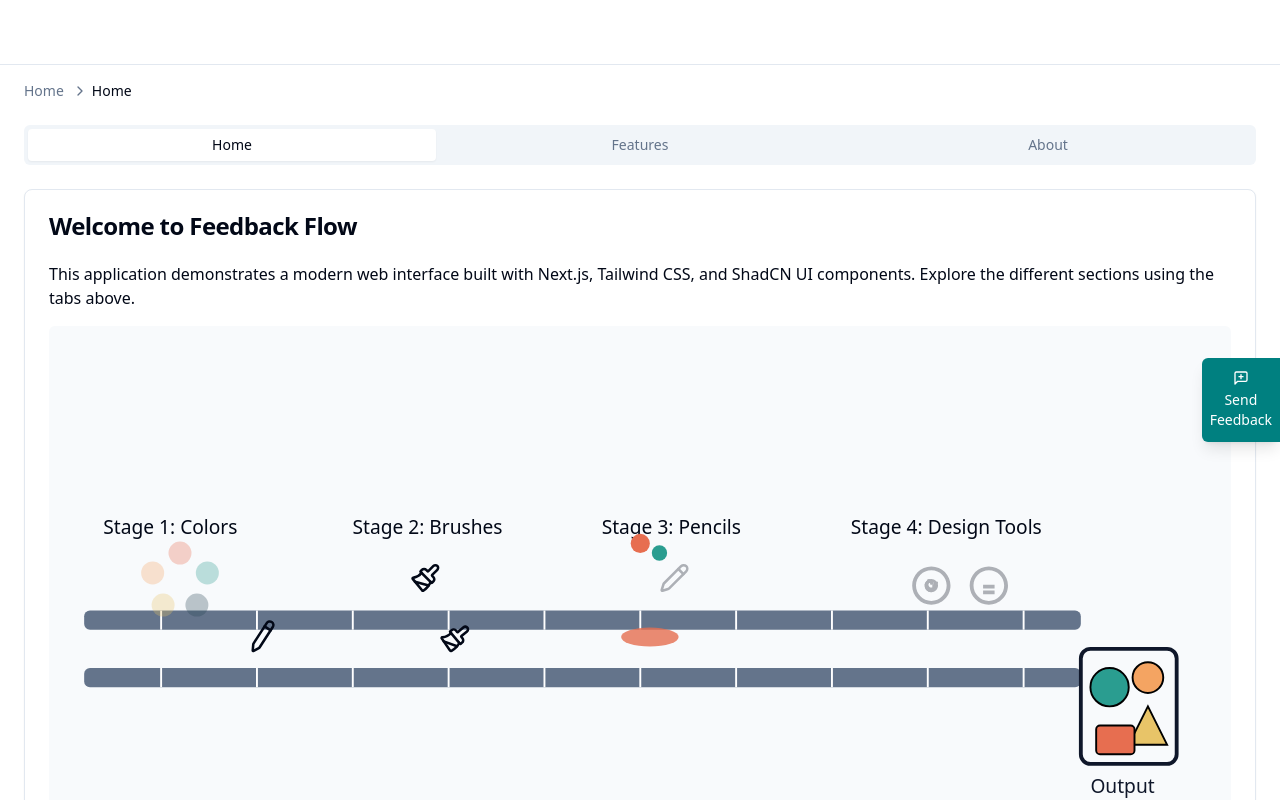
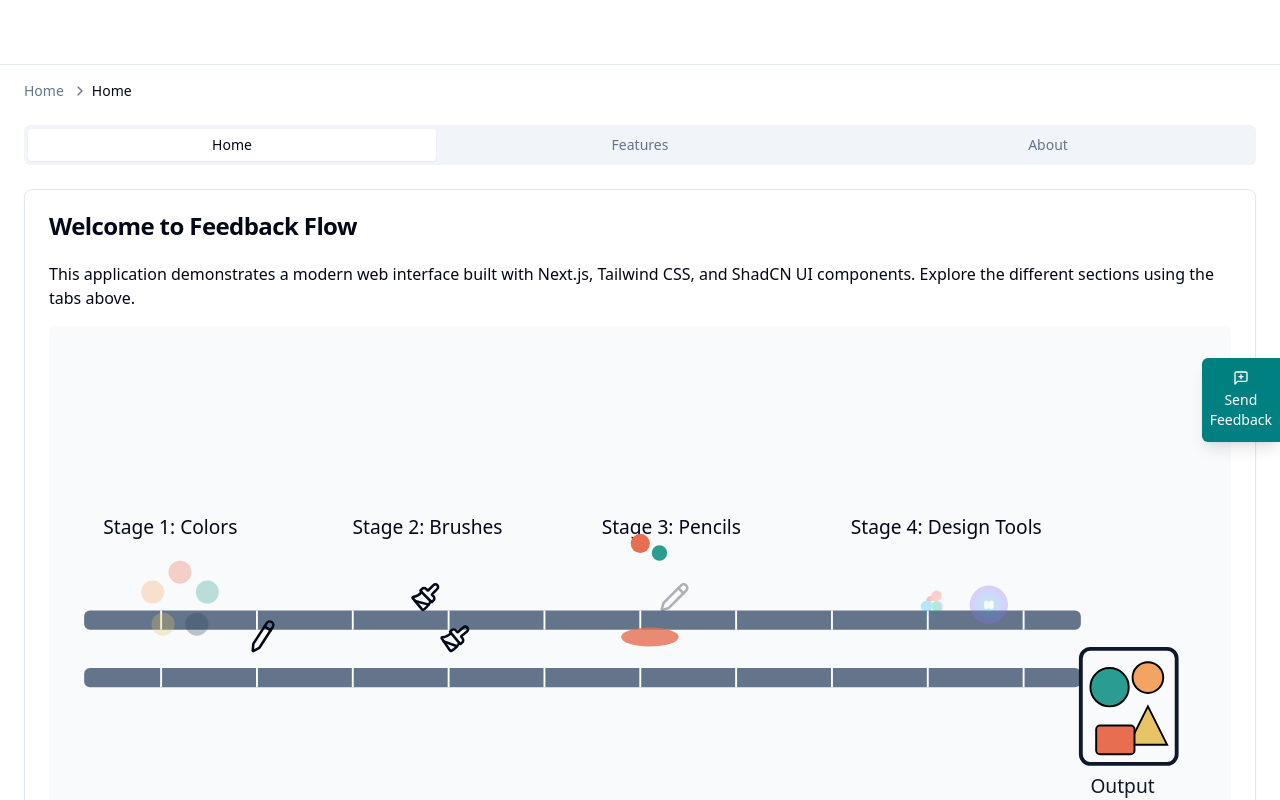
Before and after one commit to asksandipd/sliq-feedback, a Next.js app: page / in a window 1280 px wide. Shown: the top 800 px of the page. Built offline with nearby package versions, Linux system fonts and the light colour scheme.

Commit message:
use figma and canva and other professional icons in the Stage4 area

```diff
--- a/src/components/content/assembly-line-animation.tsx
+++ b/src/components/content/assembly-line-animation.tsx
@@ -5,21 +5,31 @@ import React, { useEffect, useRef, useState } from 'react';
 import { Paintbrush, Pencil } from 'lucide-react';
 import { cn } from '@/lib/utils';
 
-// Simple SVG icons for design tools (replace with actual SVGs if available)
+// Updated SVG icons for design tools
 const FigmaIcon = () => (
-  <svg viewBox="0 0 24 24" width="24" height="24" fill="currentColor">
-    {/* Basic representation of Figma logo */}
-    <path d="M12 2C6.48 2 2 6.48 2 12s4.48 10 10 10 10-4.48 10-10S17.52 2 12 2zm0 18c-4.41 0-8-3.59-8-8s3.59-8 8-8 8 3.59 8 8-3.59 8-8 8z"/>
-    <path d="M15.5 12c0-1.93-1.57-3.5-3.5-3.5s-3.5 1.57-3.5 3.5 1.57 3.5 3.5 3.5 3.5-1.57 3.5-3.5zm-3.5-2c.83 0 1.5.67 1.5 1.5s-.67 1.5-1.5 1.5-1.5-.67-1.5-1.5.67-1.5 1.5-1.5z"/>
-    <path d="M12 8.5c-1.93 0-3.5 1.57-3.5 3.5H10c0-.83.67-1.5 1.5-1.5V8.5zm0 5c1.93 0 3.5-1.57 3.5-3.5H14c0 .83-.67 1.5-1.5 1.5v2z"/>
-    <path d="M8.5 12c0 1.93 1.57 3.5 3.5 3.5V14c-.83 0-1.5-.67-1.5-1.5H8.5zm5 0c0-1.93-1.57-3.5-3.5-3.5V10c.83 0 1.5.67 1.5 1.5h2z"/>
+  <svg width="24" height="24" viewBox="0 0 24 24" fill="none" xmlns="http://www.w3.org/2000/svg">
+    {/* Figma logo representation - using multiple paths for colors */}
+    <path d="M12 12.75C12 11.2312 13.2312 10 14.75 10C16.2688 10 17.5 11.2312 17.5 12.75V15.5H14.75C13.2312 15.5 12 14.2688 12 12.75Z" fill="#0ACF83"/>
+    <path d="M9.25 12.75C9.25 11.2312 10.4812 10 12 10V15.5C10.4812 15.5 9.25 14.2688 9.25 12.75Z" fill="#A259FF"/>
+    <path d="M9.25 10C9.25 8.48122 10.4812 7.25 12 7.25C13.5188 7.25 14.75 8.48122 14.75 10H12C10.4812 10 9.25 11.2312 9.25 12.75V10Z" fill="#F24E1E"/>
+    <path d="M14.75 10C16.2688 10 17.5 8.76878 17.5 7.25C17.5 5.73122 16.2688 4.5 14.75 4.5C13.2312 4.5 12 5.73122 12 7.25V10H14.75Z" fill="#FF7262"/>
+    <path d="M6.5 12.75C6.5 14.2688 7.73122 15.5 9.25 15.5C10.7688 15.5 12 14.2688 12 12.75V10H9.25C7.73122 10 6.5 11.2312 6.5 12.75Z" fill="#1ABCFE"/>
+    <path d="M12 18.25C10.4812 18.25 9.25 17.0188 9.25 15.5H12C13.5188 15.5 14.75 16.7312 14.75 18.25C14.75 19.7688 13.5188 21 12 21C10.4812 21 9.25 19.7688 9.25 18.25H6.5C6.5 19.7688 7.73122 21 9.25 21H12V18.25Z" fill="#0ACF83" opacity="0.3"/> {/* Added outer ring part for context */}
+    <path d="M18.5 12.75C18.5 11.2312 17.2688 10 15.75 10H14.75V15.5H15.75C17.2688 15.5 18.5 14.2688 18.5 12.75Z" fill="#A259FF" opacity="0.3"/>
   </svg>
 );
 
 const CanvaIcon = () => (
- <svg viewBox="0 0 24 24" width="24" height="24" fill="currentColor">
-  {/* Basic representation of Canva logo */}
-    <path d="M12 2C6.48 2 2 6.48 2 12s4.48 10 10 10 10-4.48 10-10S17.52 2 12 2zm0 18c-4.41 0-8-3.59-8-8s3.59-8 8-8 8 3.59 8 8-3.59 8-8 8zm-3-8.5h6v2h-6zm0 3h6v2h-6z"/>
+ <svg width="24" height="24" viewBox="0 0 24 24" fill="none" xmlns="http://www.w3.org/2000/svg">
+    {/* Canva logo representation - simplified gradient effect */}
+    <circle cx="12" cy="12" r="10" fill="url(#canva-gradient)" />
+    <path d="M10.7383 14.2168C10.0674 14.2168 9.51855 13.6797 9.51855 13.0088V10.9912C9.51855 10.3203 10.0674 9.7832 10.7383 9.7832C11.4092 9.7832 11.958 10.3203 11.958 10.9912V13.0088C11.958 13.6797 11.4092 14.2168 10.7383 14.2168ZM13.2617 14.2168C12.5908 14.2168 12.042 13.6797 12.042 13.0088V10.9912C12.042 10.3203 12.5908 9.7832 13.2617 9.7832C13.9326 9.7832 14.4814 10.3203 14.4814 10.9912V13.0088C14.4814 13.6797 13.9326 14.2168 13.2617 14.2168Z" fill="white"/>
+    <defs>
+      <radialGradient id="canva-gradient" cx="0" cy="0" r="1" gradientUnits="userSpaceOnUse" gradientTransform="translate(12 12) rotate(90) scale(12)">
+        <stop stopColor="#37C7E7"/>
+        <stop offset="1" stopColor="#A259FF"/>
+      </radialGradient>
+    </defs>
  </svg>
 );
 
@@ -93,7 +103,7 @@ export function AssemblyLineAnimation() {
 
   // Pentagon color coordinates for Stage 1
   const pentagonCenterX = stageStartX[0] + 40; // Center the pentagon visually
-  const pentagonCenterY = stageIconY + 5; // Slightly lower than icon Y
+  const pentagonCenterY = stageIconY + 15; // Lowered to avoid label overlap
   const pentagonRadius = 15;
   const pentagonPoints = Array.from({ length: 5 }).map((_, i) => {
     const angle = (i * 2 * Math.PI) / 5 - Math.PI / 2; // Start from top
@@ -159,22 +169,24 @@ export function AssemblyLineAnimation() {
 
         {/* Stage 2: Brushes */}
         <text x={stageStartX[1]} y={stageLabelY} fontSize="10" fill="hsl(var(--foreground))">Stage 2: Brushes</text>
-        <g transform={`translate(${stageStartX[1] + 30}, ${stageIconY - 5})`} opacity={brushX > stageStartX[1] -10 && brushX < stageStartX[2] -10 ? 1 : 0.3}>
+        <g transform={`translate(${stageStartX[1] + 30}, ${stageIconY + 5})`} opacity={brushX > stageStartX[1] -10 && brushX < stageStartX[2] -10 ? 1 : 0.3}>
            <Paintbrush size={16} />
         </g>
 
         {/* Stage 3: Pencils */}
         <text x={stageStartX[2]} y={stageLabelY} fontSize="10" fill="hsl(var(--foreground))">Stage 3: Pencils</text>
-         <g transform={`translate(${stageStartX[2] + 30}, ${stageIconY - 5})`} opacity={pencilX > stageStartX[2] -10 && pencilX < stageStartX[3] -10 ? 1 : 0.3}>
+         <g transform={`translate(${stageStartX[2] + 30}, ${stageIconY + 5})`} opacity={pencilX > stageStartX[2] -10 && pencilX < stageStartX[3] -10 ? 1 : 0.3}>
             <Pencil size={16} />
          </g>
 
         {/* Stage 4: Design Tools */}
         <text x={stageStartX[3]} y={stageLabelY} fontSize="10" fill="hsl(var(--foreground))">Stage 4: Design Tools</text>
-         <g transform={`translate(${stageStartX[3] + 30}, ${stageIconY - 5})`} opacity={designToolX > stageStartX[3] -10 && designToolX < outputX ? 1 : 0.3}>
+         <g transform={`translate(${stageStartX[3] + 30}, ${stageIconY + 5})`} opacity={designToolX > stageStartX[3] -10 && designToolX < outputX ? 1 : 0.3}>
+            {/* Use updated FigmaIcon */}
             <FigmaIcon />
          </g>
-         <g transform={`translate(${stageStartX[3] + 60}, ${stageIconY - 5})`} opacity={designToolX > stageStartX[3] -10 && designToolX < outputX ? 1 : 0.3}>
+         <g transform={`translate(${stageStartX[3] + 60}, ${stageIconY + 5})`} opacity={designToolX > stageStartX[3] -10 && designToolX < outputX ? 1 : 0.3}>
+             {/* Use updated CanvaIcon */}
              <CanvaIcon />
          </g>
 
@@ -207,6 +219,7 @@ export function AssemblyLineAnimation() {
         {/* Design Tools Dancing */}
         {designToolX > 0 && designToolX < beltLength && (
            <g transform={`translate(${designToolX + 10}, ${itemY + designToolYOffset}) rotate(${designToolRotation}, 12, 12)`}>
+             {/* Render the selected DesignTool component */}
              <DesignTool />
            </g>
         )}
```
